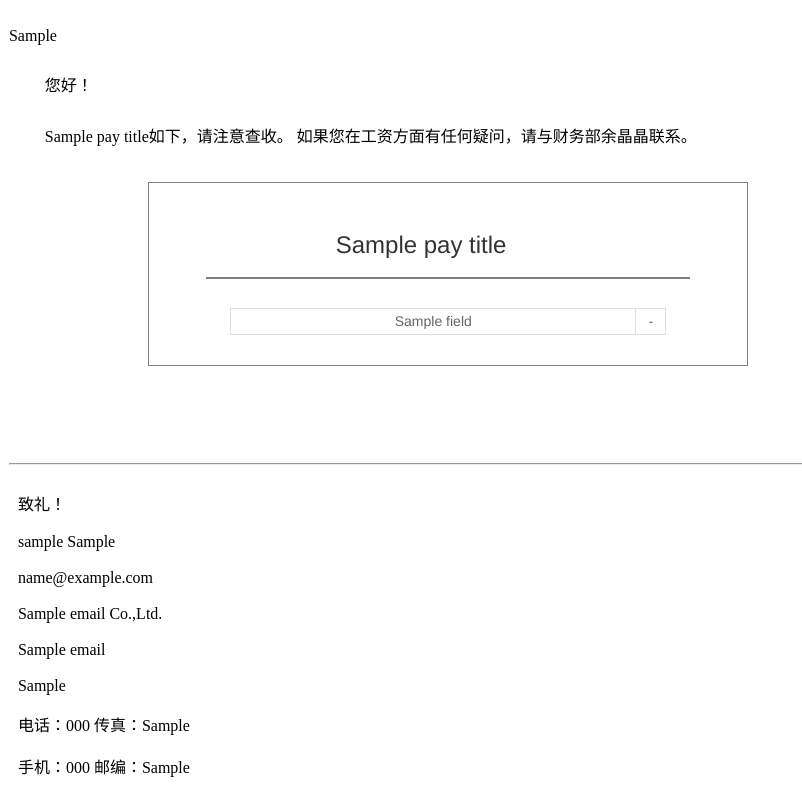
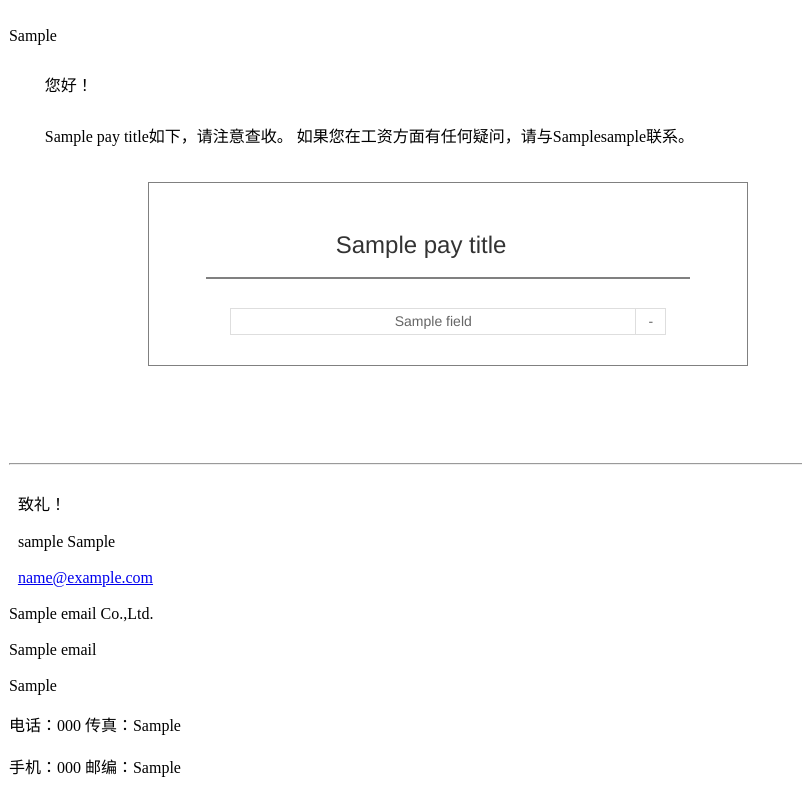
Before and after one commit to eleens/payhome, a Flask app: template payhome/web/templates/email.html in a window 1280 px wide. Shown: the whole page, without its empty margins (0-802 px from the left). Run offline with Flask 2, Linux system fonts and the light colour scheme; the template is opened without the code that fills it: most values are stand-ins (such as "Sample title", 1, 10 or a date in 2020); some libraries are stand-ins or nearby versions.

Commit message:
add code

```diff
--- a/payhome/web/templates/email.html
+++ b/payhome/web/templates/email.html
@@ -16,7 +16,7 @@
     </tr>
     <tr>
         <td style="padding: 0 5% 4% 5% ">{{pay_title}}如下，请注意查收。
-            如果您在工资方面有任何疑问，请与财务部余晶晶联系。
+            如果您在工资方面有任何疑问，请与{{ email_data.get('user_dep') }}{{email_data.get('user_name')}}联系。
         </td>
     </tr>
     <tr>
@@ -112,26 +112,26 @@
         </td>
     </tr>
     <tr>
-        <td style="padding: 1% 2%">{{ email_data.get('user_email') }}</td>
+        <td style="padding: 1% 2%"><a href="mailto: {{ email_data.get('user_email') }}">{{ email_data.get('user_email') }}</a></td>
     </tr>
     <tr>
-        <td style="padding: 1% 2%">{{ email_data.get('company_ename') }}
+        <td style="padding: 1%">{{ email_data.get('company_ename') }}
             Co.,Ltd.
         </td>
     </tr>
     <tr>
-        <td style="padding: 1% 2%">{{ email_data.get('company_name') }}</td>
+        <td style="padding: 1%">{{ email_data.get('company_name') }}</td>
     </tr>
     <tr>
-        <td style="padding: 1% 2%">{{ email_data.get('company_addr') }}</td>
+        <td style="padding: 1%">{{ email_data.get('company_addr') }}</td>
     </tr>
     <tr>
-        <td style="padding: 1% 2%">电话：{{ email_data.get('company_tel') }}
+        <td style="padding: 1%">电话：{{ email_data.get('company_tel') }}
             传真：{{ email_data.get('company_fax') }}
         </td>
     </tr>
     <tr>
-        <td style="padding: 1% 2%">手机：{{ email_data.get('user_tel') }}
+        <td style="padding: 1% ">手机：{{ email_data.get('user_tel') }}
             邮编：{{ email_data.get('company_post') }}
         </td>
     </tr>
```
